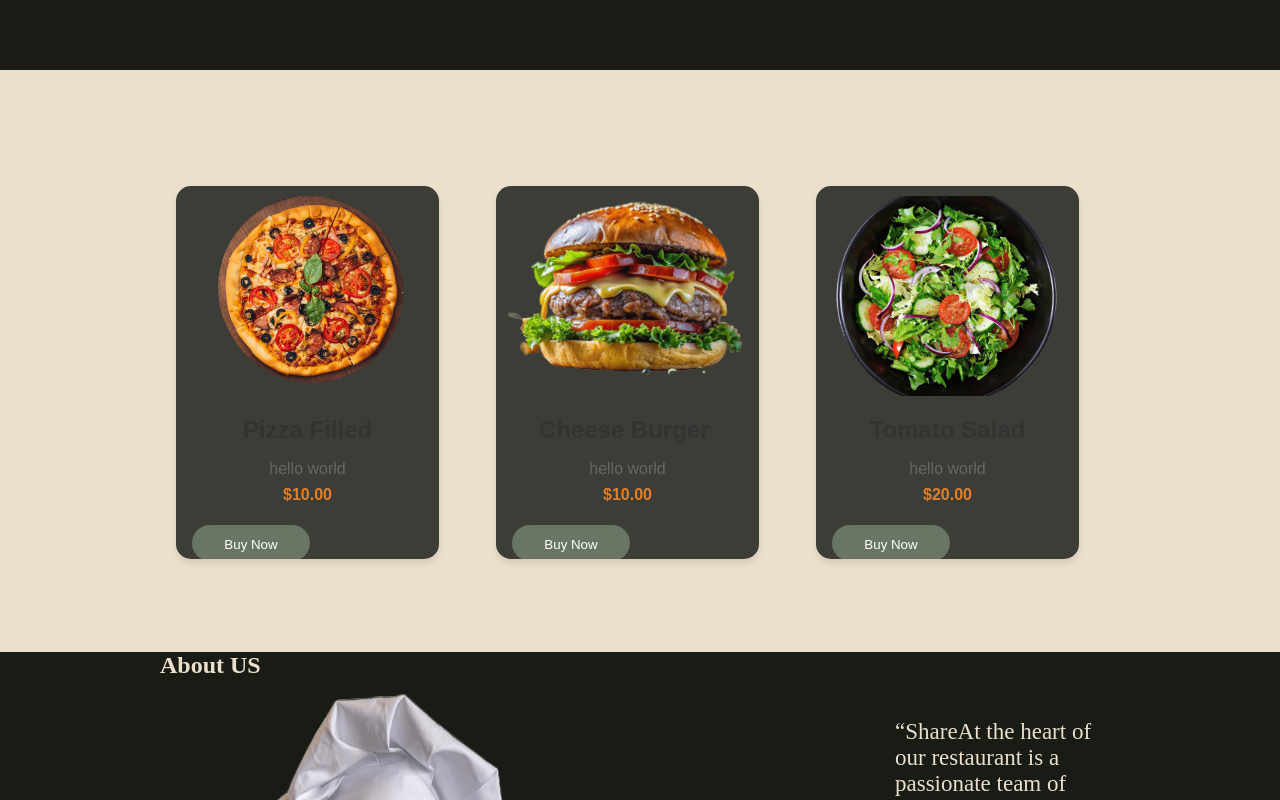
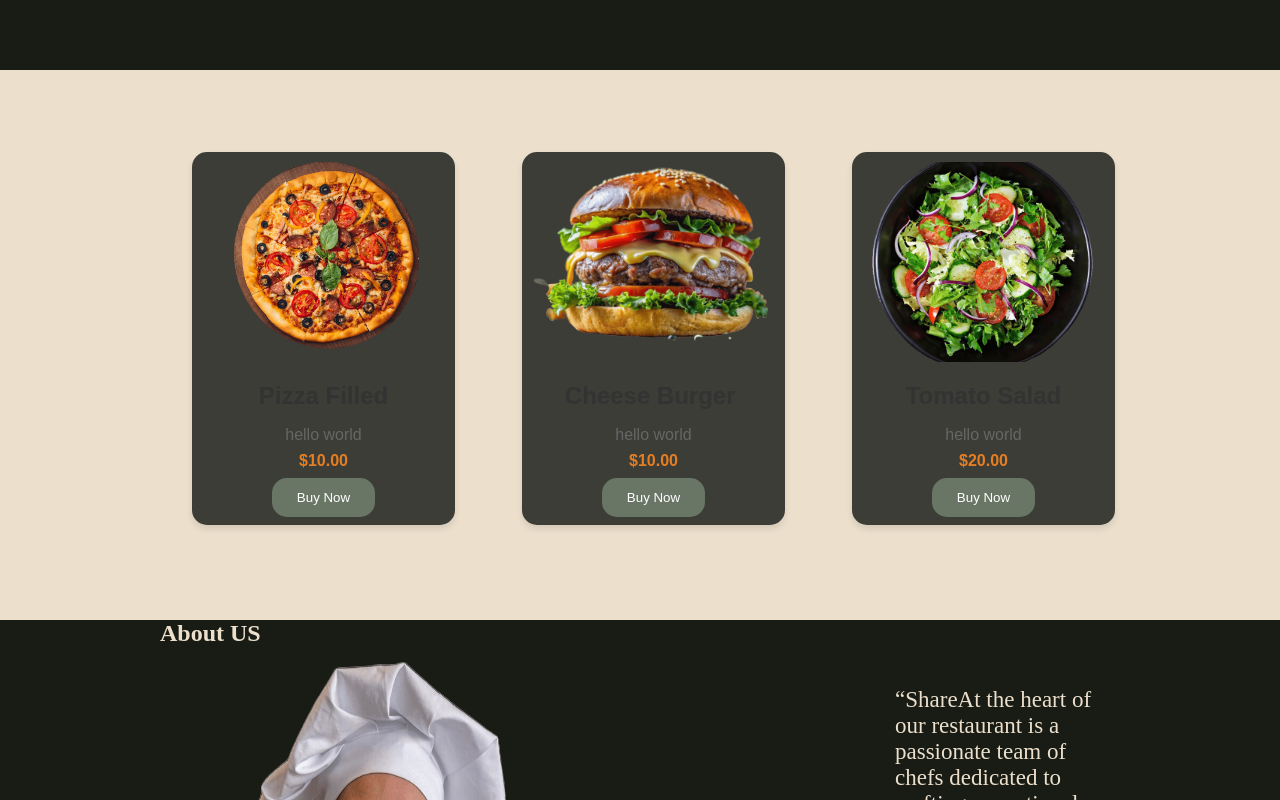
Before and after one commit to ZakariaElkhadir/Food-Ordering-System, a React (Vite) app: page / in a window 1280 px wide. Shown: the part 680-1480 px from the top of the page. Built offline with nearby package versions, Linux system fonts and the light colour scheme.

Commit message:
Refactor import statements and update dependencies

```diff
--- a/package.json
+++ b/package.json
@@ -11,12 +11,14 @@
   },
   "dependencies": {
     "react": "^18.3.1",
-    "react-dom": "^18.3.1"
+    "react-dom": "^18.3.1",
+    "react-router-hash-link": "^2.4.3"
   },
   "devDependencies": {
     "@eslint/js": "^9.9.0",
     "@types/react": "^18.3.3",
     "@types/react-dom": "^18.3.0",
+    "@types/react-router-hash-link": "^2.4.9",
     "@vitejs/plugin-react": "^4.3.1",
     "eslint": "^9.9.0",
     "eslint-plugin-react-hooks": "^5.1.0-rc.0",
--- a/src/Body/Body.tsx
+++ b/src/Body/Body.tsx
@@ -1,12 +1,15 @@
 import About from "../About/About";
 import CardItem from "../Cards/CardItem";
 import HeroSection from "../HeroSection/HeroSection";
+
 const Body = () =>{
     return (
         <div>
             <HeroSection/>
             <CardItem/>
-            <About/>
+            <div id="about-section">
+                <About/>
+            </div>
         </div>
     )
 }
--- a/src/Cards/Cards.scss
+++ b/src/Cards/Cards.scss
@@ -3,24 +3,59 @@ $card-bg: #3C3D37;
     height: 500px;
     font-family: Arial, Helvetica, sans-serif;
     color: #ECDFCC;
-
+    position: relative;
+    width: 100%;
+    max-width: 300px;
     .card{
     width: 263px;
     height: 363px;
     border: none;
     text-align: center;
-    margin-top: 50px;
+    margin: 2rem;
     padding-top: 10px;
     background-color: $card-bg;
     border-radius: 15px;
-    button{
+    transition: transform 0.3s ease;
+    box-shadow: 0 4px 6px rgba(0, 0, 0, 0.1);
+    overflow: hidden;
+    img {
+        width: 100%;
+        height: 200px;
+        object-fit: cover;
+      }
+
+    &:hover {
+      transform: translateY(-5px);
+    }
+    button {
+        width: calc(100% - 10rem);
+        padding: 0.75rem;
         background-color: #697565;
+        color: white;
         border: none;
-        width: 118px;
-        height: 36px;
-        border-radius: 50px;
-        margin-top: 1.3rem;
-    }
+        border-radius: 15px;
+        cursor: pointer;
+        transition: background-color 0.3s ease;
+
+        &:hover {
+          background-color: #d35400;
+        }
+      }
+      h2 {
+        font-size: 1.5rem;
+        margin: 1rem;
+        color: #333;
+      }
+
+      p {
+        margin: 0.5rem 1rem;
+        color: #666;
+
+        &:last-of-type {
+          font-weight: bold;
+          color: #e67e22;
+        }
+      }
 }}
 .cards {
     padding-top: 50px;
--- a/src/Header/Header.tsx
+++ b/src/Header/Header.tsx
@@ -1,4 +1,5 @@
 import './Header.scss'
+import { HashLink as Link } from 'react-router-hash-link'
 function Header() {
     return(
         <>
@@ -8,7 +9,7 @@ function Header() {
                 <ul className='nav-links'>
                   <li><a href="#home">Home</a></li>
                   <li><a href="#menu">Services</a></li>
-                  <li><a href="#about">About</a></li>
+                  <li> <Link to="/#about-section">About</Link></li>
                   <li><a href="#contact">Contact</a></li>
                 </ul>
                 </nav>
--- a/src/OrderForm/OrderForm.scss
+++ b/src/OrderForm/OrderForm.scss
@@ -1,65 +1,4 @@
 // Cards.scss
-
-.card-container {
-    position: relative;
-    width: 100%;
-    max-width: 300px;
-    margin: 1rem;
-  }
-
-  .card {
-    background-color: #fff;
-    border-radius: 8px;
-    box-shadow: 0 4px 6px rgba(0, 0, 0, 0.1);
-    overflow: hidden;
-    transition: transform 0.3s ease;
-
-    &:hover {
-      transform: translateY(-5px);
-    }
-
-    img {
-      width: 100%;
-      height: 200px;
-      object-fit: cover;
-    }
-
-    h2 {
-      font-size: 1.5rem;
-      margin: 1rem;
-      color: #333;
-    }
-
-    p {
-      margin: 0.5rem 1rem;
-      color: #666;
-
-      &:last-of-type {
-        font-weight: bold;
-        color: #e67e22;
-      }
-    }
-
-    button {
-      display: block;
-      width: calc(100% - 2rem);
-      margin: 1rem;
-      padding: 0.75rem;
-      background-color: #e67e22;
-      color: white;
-      border: none;
-      border-radius: 4px;
-      cursor: pointer;
-      transition: background-color 0.3s ease;
-
-      &:hover {
-        background-color: #d35400;
-      }
-    }
-  }
-
-  // OrderForm.scss
-
   .order-form-overlay {
     position: fixed;
     top: 0;
```
Also changed, not shown: 1 other file (tests, documents, lock files or other folders).
